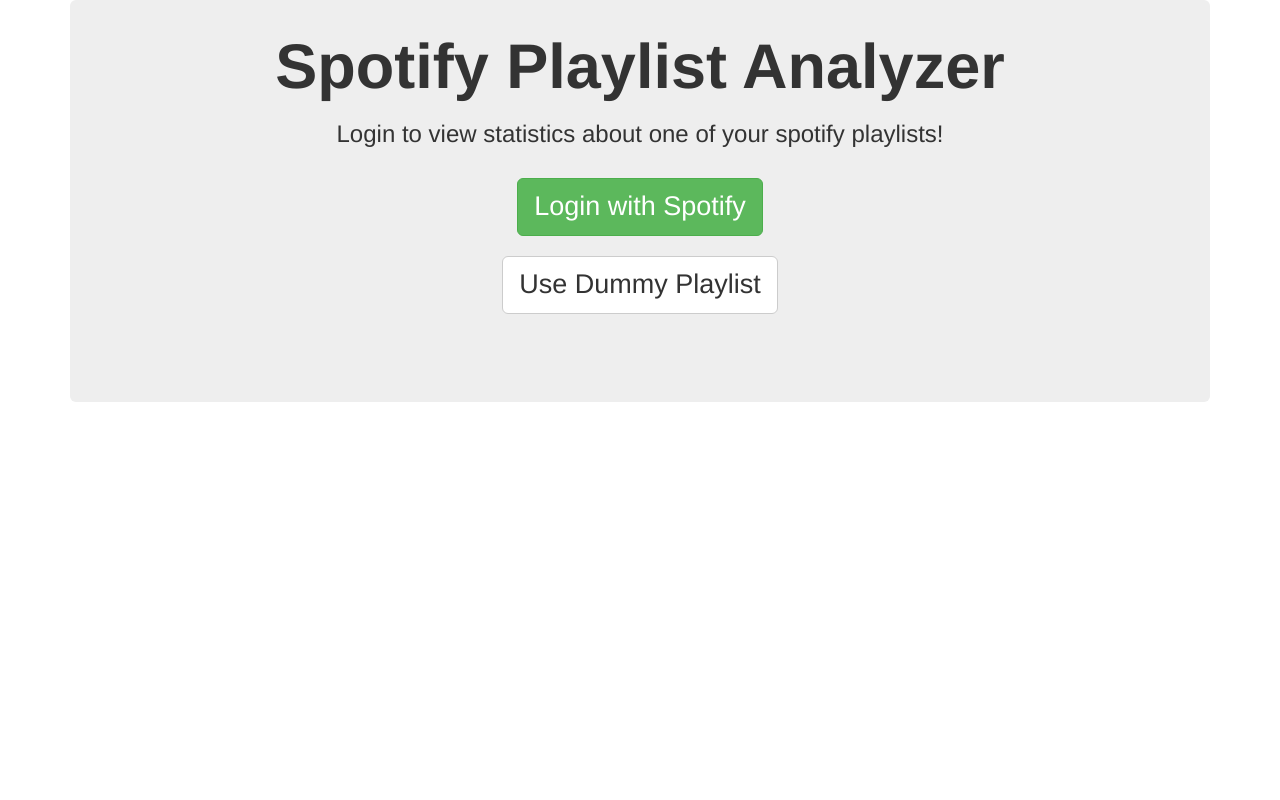
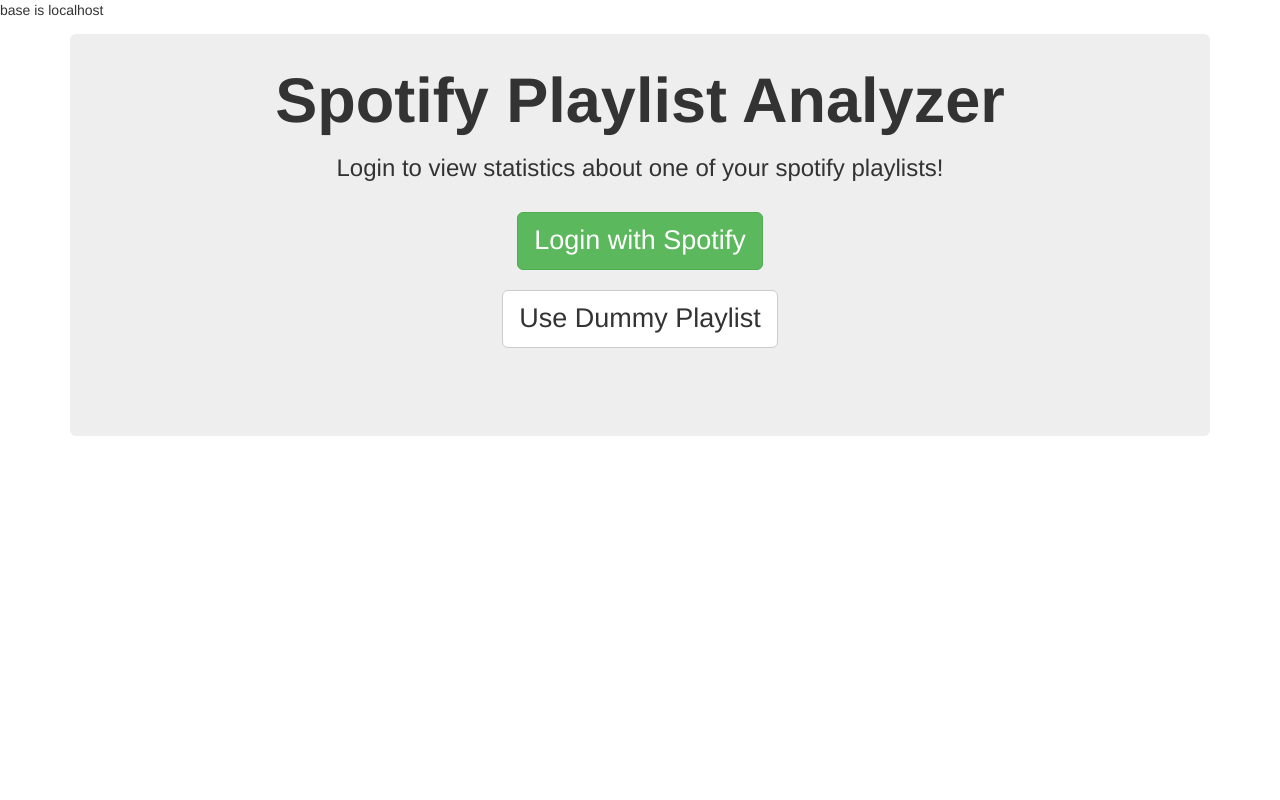
Before and after one commit to rynobax/AnalyzeSpotify, a CodeIgniter app: page /database/ in a window 1280 px wide. Run offline with CodeIgniter, Linux system fonts and the light colour scheme; some libraries are stand-ins or nearby versions.

Commit message:
first final commit

```diff
--- a/application/views/templates/header.php
+++ b/application/views/templates/header.php
@@ -5,7 +5,9 @@
 		$base = $_ENV["SERVER_NAME"];
 	}else{
 		$base = base_url();
-	}?>
+	}
+	echo "base is ".$base;
+	?>
     <script type="text/javascript" src="<?php echo $base.'assets/js/Chart.bundle.js'; ?>"></script>
     <script type="text/javascript" src="<?php echo $base.'assets/js/jQuery-1.12.4.min.js'; ?>"></script>
     <script type="text/javascript" src="<?php echo $base.'assets/js/bootstrap.js'; ?>"></script>
```
